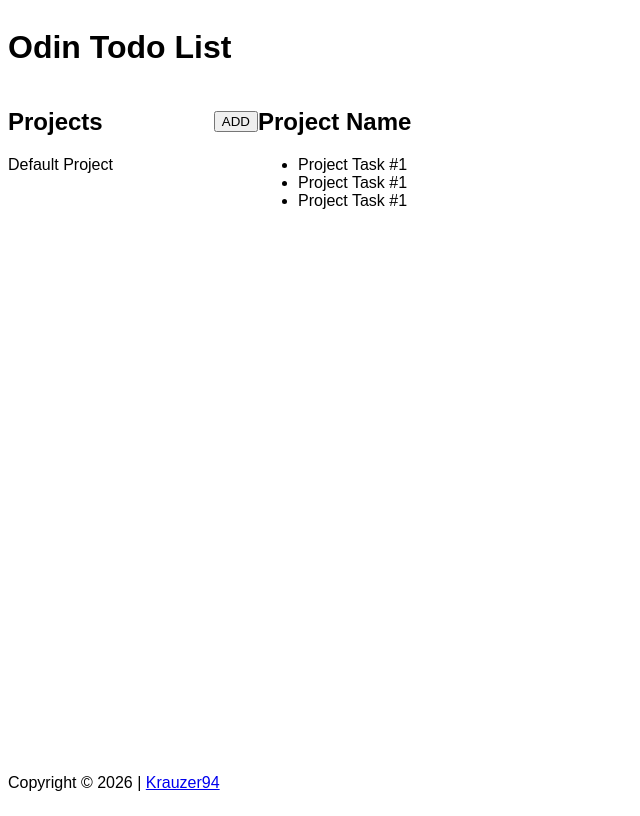
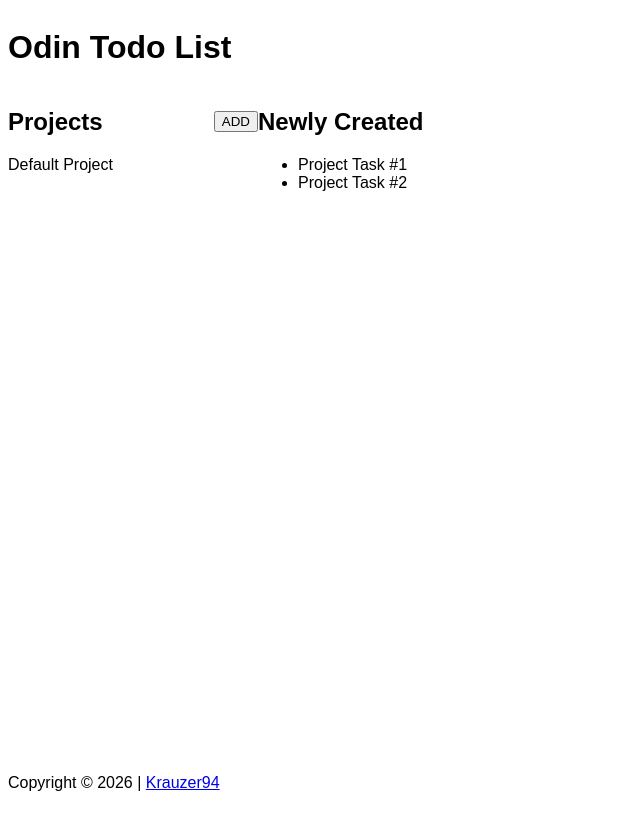
Before and after one commit to Krauzer94/odin-todo-list, a website built with webpack: page src/template.html in a window 1280 px wide. Shown: the whole page, without its empty margins (0-640 px from the left). Built offline with nearby package versions, Linux system fonts and the light colour scheme.

Commit message:
No longer pre-render the project tasks content

```diff
--- a/src/template.html
+++ b/src/template.html
@@ -28,14 +28,7 @@
     </aside>
 
     <!-- Tasks content -->
-    <main class="content">
-      <h2>Project Name</h2>
-      <ul>
-        <li>Project Task #1</li>
-        <li>Project Task #1</li>
-        <li>Project Task #1</li>
-      </ul>
-    </main>
+    <main id="content"></main>
 
     <!-- Copyright footer -->
     <footer>
```
